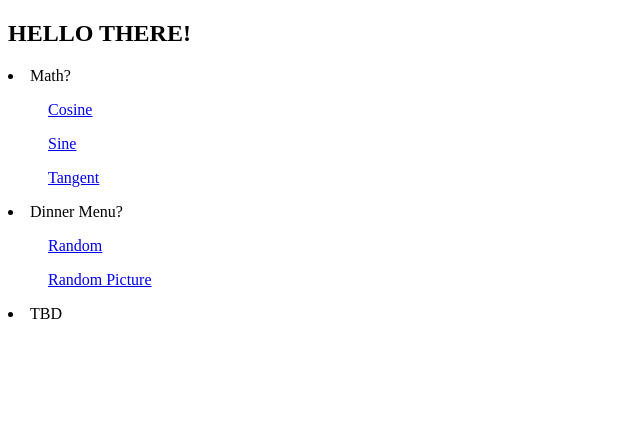
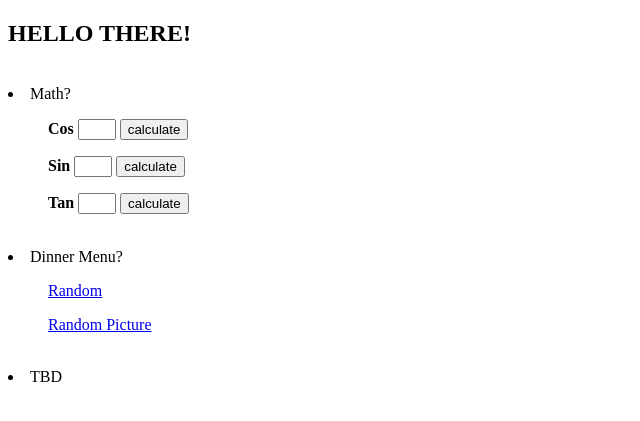
Before and after one commit to pearlilyy/python_games, a Flask app: page / in a window 1280 px wide. Shown: the top 421 px of the page, without its empty margins (0-640 px from the left). Run offline with Flask 2, Linux system fonts and the light colour scheme.

Commit message:
adding calculator

```diff
--- a/dinner_menu/init.py
+++ b/dinner_menu/init.py
@@ -1,14 +1,10 @@
 from django.shortcuts import render
-from flask import Flask, render_template
+from flask import Flask, render_template, request
 from random import sample
 import math
 
 app = Flask(__name__)  # create an object 'app' of Flask class
 
-
-# @app.route('/')
-# def hello_world():
-#     return 'Hello, Pearl! Enjoy!'
 
 @app.route('/')
 def hello():
@@ -31,22 +27,25 @@ def cube(num):
     return f'The cube of {num} is {result}'
 
 
-@app.route('/trigonometric/cos/<string:num>')
-def cosine(num):
-    result = math.cos(int(num))
-    return f'The cos({num}) is {result}'
+@app.route('/trigonometric/cos', methods=['post'])
+def cosine():
+    cosval = request.form['cosval']
+    cosres = math.cos(int(cosval))
+    return render_template('calculator.html', name="cos", value=cosval, result=cosres)
 
 
-@app.route('/trigonometric/sin/<string:num>')
-def sine(num):
-    result = math.sin(int(num))
-    return f'The sin({num}) is {result}'
+@app.route('/trigonometric/sin', methods=['post'])
+def sine():
+    sinval = request.form['sinval']
+    sinres = math.sin(int(sinval))
+    return render_template('calculator.html', name="sin", value=sinval, result=sinres)
 
 
-@app.route('/trigonometric/tan/<string:num>')
-def tangent(num):
-    result = math.tan(int(num))
-    return f'The tan({num}) is {result}'
+@app.route('/trigonometric/tan', methods=['post'])
+def tangent():
+    tanval = request.form['tanval']
+    tanres = math.tan(int(tanval))
+    return render_template('calculator.html', name="tan", value=tanval, result=tanres)
 
 
 @app.route('/dinner/<int:ran>')
@@ -60,9 +59,9 @@ def dinner(ran):
 def show():
     menu = ['steak.jpeg', 'baked-chicken.webp', 'pizza.webp', 'hamburger.webp', 'Jaeyuk-bokkeum.jpeg', 'pasta.jpeg',
             'pork-belly.jpeg', 'k-bbq.jpeg', 'pork-ribs.webp', 'black-noodles.jpeg', 'ramen.jpeg', 'salmon.jpeg', 'stew.webp', 'hus.webp', 'clamchawder.jpeg']
-    pickone = ''.join(sample(menu, 1))
-    return render_template('dinner.html', food_img=pickone)
+    picked_menu = ''.join(sample(menu, 1))
+    return render_template('dinner.html', food_img=picked_menu)
 
 
 if __name__ == "__main__":
-    app.run(debug=1)  # 객체의 run함수를 이용하여 로컬 서버에서 앱 실행
+    app.run(debug=1)
--- a/dinner_menu/templates/dinner.html
+++ b/dinner_menu/templates/dinner.html
@@ -3,7 +3,7 @@
 
 <head>
     <meta charset="UTF-8">
-    <title>show</title>
+    <title>Showing Dinner Menu</title>
 </head>
 
 <body>
--- a/dinner_menu/templates/index.html
+++ b/dinner_menu/templates/index.html
@@ -9,20 +9,40 @@
 <body>
     <h2>HELLO THERE!</h2>
     <div>
+        <br>
         <li>Math?
             <ul>
-                <a href="{{ url_for('cosine', num=0) }}">Cosine</a>
+                <form action="{{ url_for('cosine') }}" method="post" name="cos">
+                    <b>Cos</b>
+                    <input type="number" name="cosval" style="width: 30px;">
+                    <input type="submit" value="calculate">
+                </form>
             </ul>
-            <ul><a href="{{ url_for('sine', num=0) }}">Sine</a></ul>
-            <ul><a href="{{ url_for('tangent', num=0) }}">Tangent</a></ul>
+            <ul>
+                <form action="{{ url_for('sine') }}" method="post" name="sin">
+                    <b>Sin</b>
+                    <input type="number" name="sinval" style="width: 30px;">
+                    <input type="submit" value="calculate">
+                </form>
+            </ul>
+            <ul>
+                <form action="{{ url_for('tangent') }}" method="post" name="tan">
+                    <b>Tan</b>
+                    <input type="number" name="tanval" style="width: 30px;">
+                    <input type="submit" value="calculate">
+                </form>
+            </ul>
         </li>
+        <br>
         <li>Dinner Menu?
             <ul><a href="{{ url_for('dinner', ran=1) }}">Random</a></ul>
             <ul><a href="{{ url_for('show') }}">Random Picture</a></ul>
         </li>
-        <li>TBD</li>
+        <br>
+        <li>TBD
+            <ul></ul>
+        </li>
     </div>
-
 </body>
 
 </html>
```
Also changed, not shown: dinner_menu/templates/calculator.html (added, +13 -0 lines).
